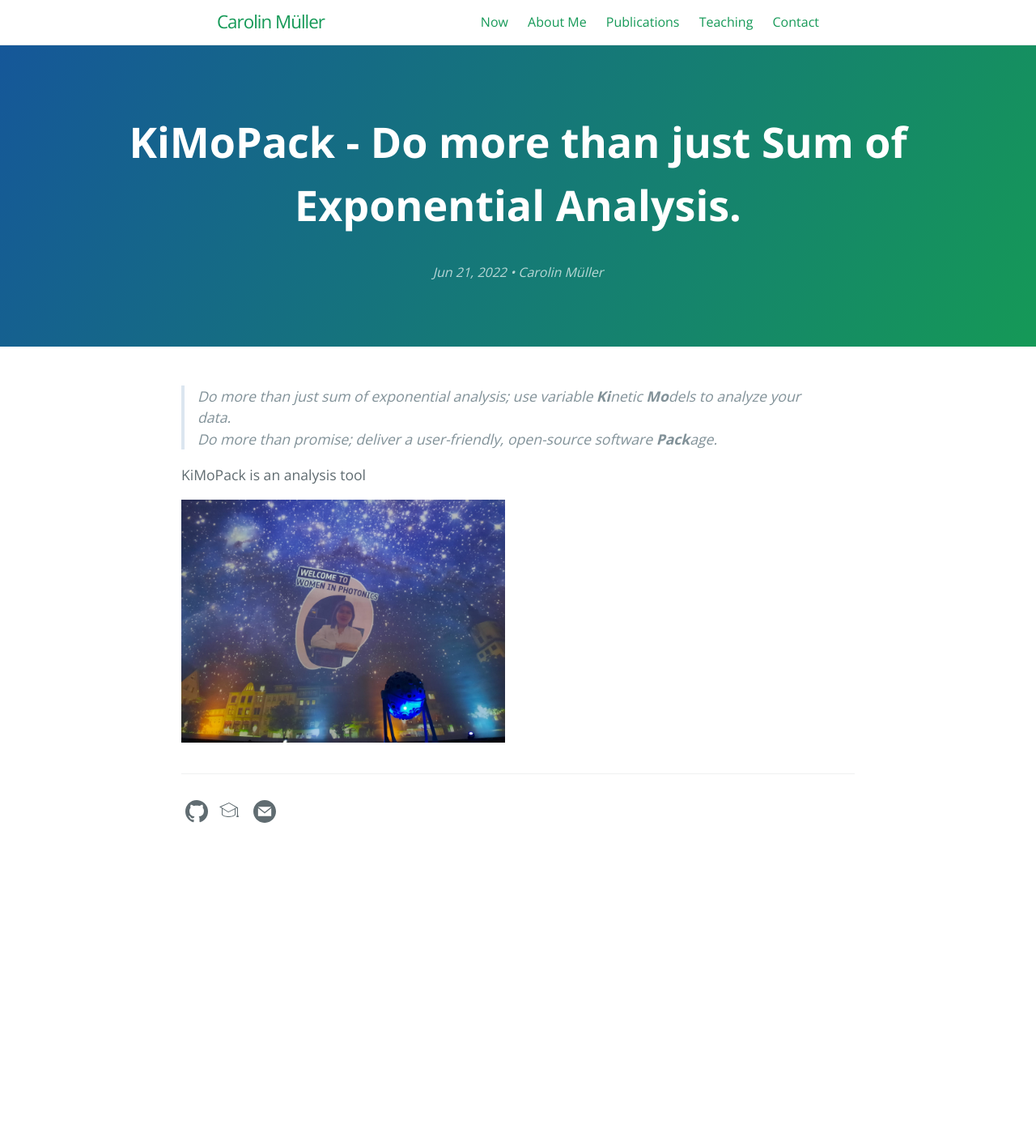
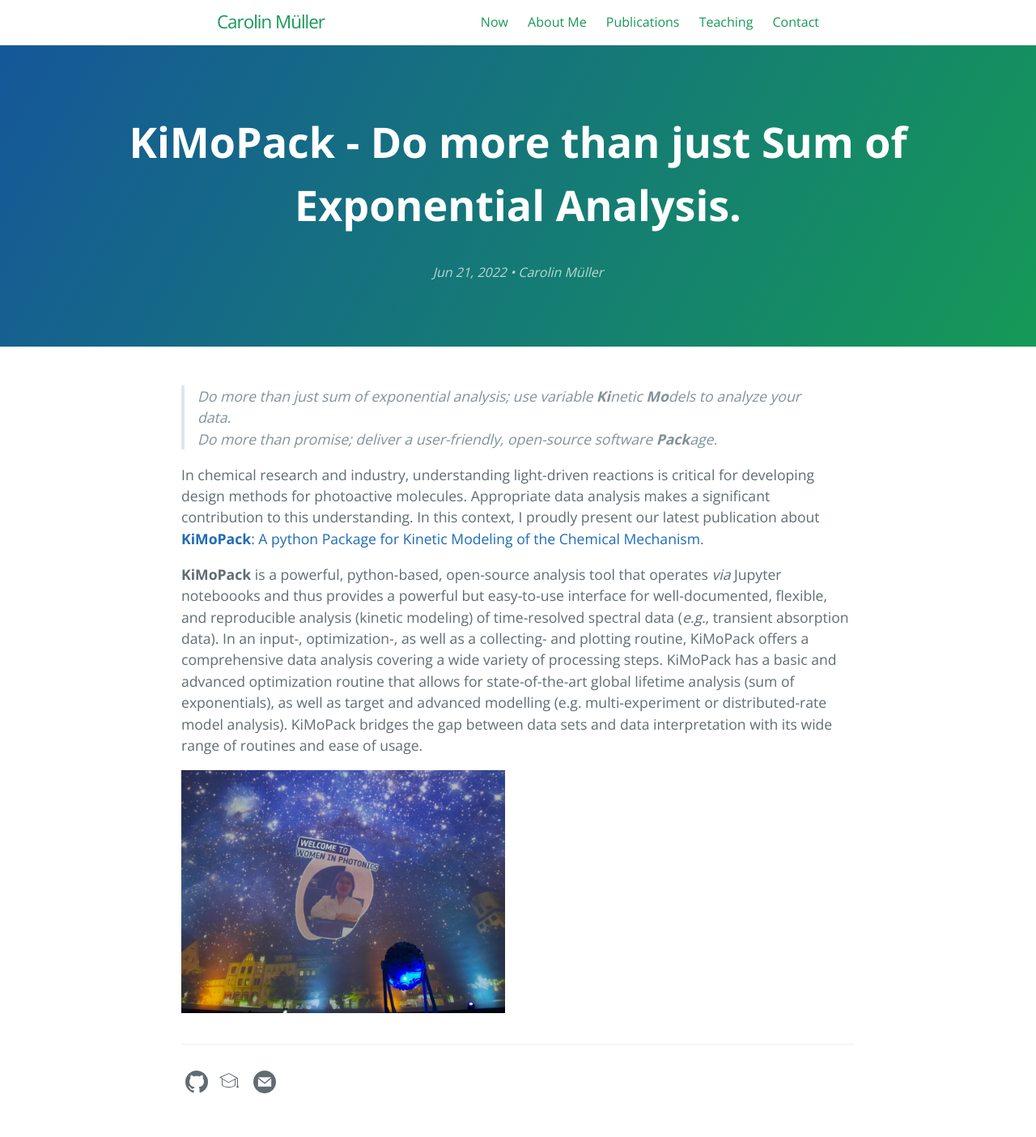
Before and after one commit to carolin-m/carolin-m.github.io, a Jekyll site: the page built from _posts/2022-06-21-KiMoPack.md, in a window 1280 px wide. Shown: the whole page at 81% size. Built offline with Jekyll 4.4.1, drawn with Linux system fonts in a browser that asks for light colours; before the commit the page ends 1070 px from its top, so only the background shows below that.

Commit message:
Update 2022-06-21-KiMoPack.md

```diff
--- a/_posts/2022-06-21-KiMoPack.md
+++ b/_posts/2022-06-21-KiMoPack.md
@@ -6,6 +6,11 @@ title: "KiMoPack - Do more than just Sum of Exponential Analysis."
 > *Do more than just sum of exponential analysis; use variable **Ki**netic **Mo**dels to analyze your data.* <br>
 > *Do more than promise; deliver a user-friendly, open-source software **Pack**age.* <br>
 
-KiMoPack is an analysis tool
+In chemical research and industry, understanding light-driven reactions is critical for developing design methods for photoactive molecules. Appropriate data analysis makes a significant contribution to this understanding.
+In this context, I proudly present our latest publication about [**KiMoPack**: A python Package for Kinetic Modeling of the Chemical Mechanism](https://doi.org/10.1021/acs.jpca.2c00907).
+
+**KiMoPack** is a powerful, python-based, open-source analysis tool that operates *via* Jupyter noteboooks and thus provides a powerful but easy-to-use interface for well-documented, flexible, and reproducible analysis (kinetic modeling) of time-resolved spectral data (*e.g.*, transient absorption data).
+In an input-, optimization-, as well as a collecting- and plotting routine, KiMoPack offers a comprehensive data analysis covering a wide variety of processing steps.
+KiMoPack has a basic and advanced optimization routine that allows for state-of-the-art global lifetime analysis (sum of exponentials), as well as target and advanced modelling (e.g. multi-experiment or distributed-rate model analysis). KiMoPack bridges the gap between data sets and data interpretation with its wide range of routines and ease of usage.
 
 <img width=400 src='https://raw.githubusercontent.com/carolin-m/carolin-m.github.io/main/images/WiP_Jena_2022.jpeg'>
```
